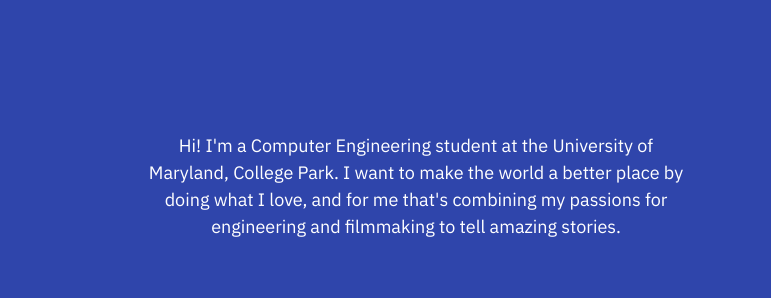
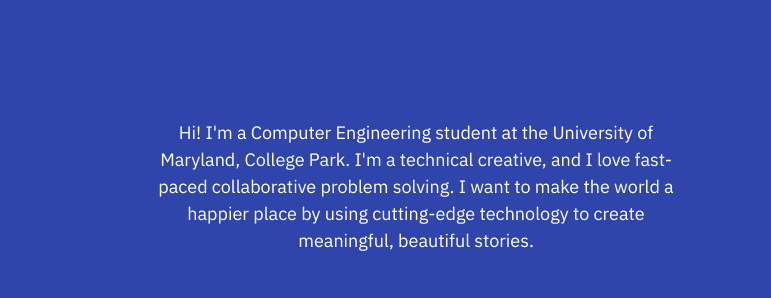
Before and after one commit to DylanSpeiser/DylanSpeiserDotCom, a plain HTML site: page index.html in a window 1280 px wide. Shown: the part 889-1187 px from the top of the page, 509-1280 px from the left. Drawn offline with nearby package versions, Linux system fonts and the light colour scheme; a web font is replaced by a local one.

Commit message:
Update index.html

```diff
--- a/index.html
+++ b/index.html
@@ -68,7 +68,7 @@
                     </div>
                     <div class="col-sm d-flex align-items-center">
                         <!--Right-->
-                        <p>Hi! I'm a Computer Engineering student at the University of Maryland, College Park. I want to make the world a better place by doing what I love, and for me that's combining my passions for engineering and filmmaking to tell amazing stories.</p>
+                        <p>Hi! I'm a Computer Engineering student at the University of Maryland, College Park. I'm a technical creative, and I love fast-paced collaborative problem solving. I want to make the world a happier place by using cutting-edge technology to create meaningful, beautiful stories.</p>
                     </div>
                 </div>
             </div>
```
